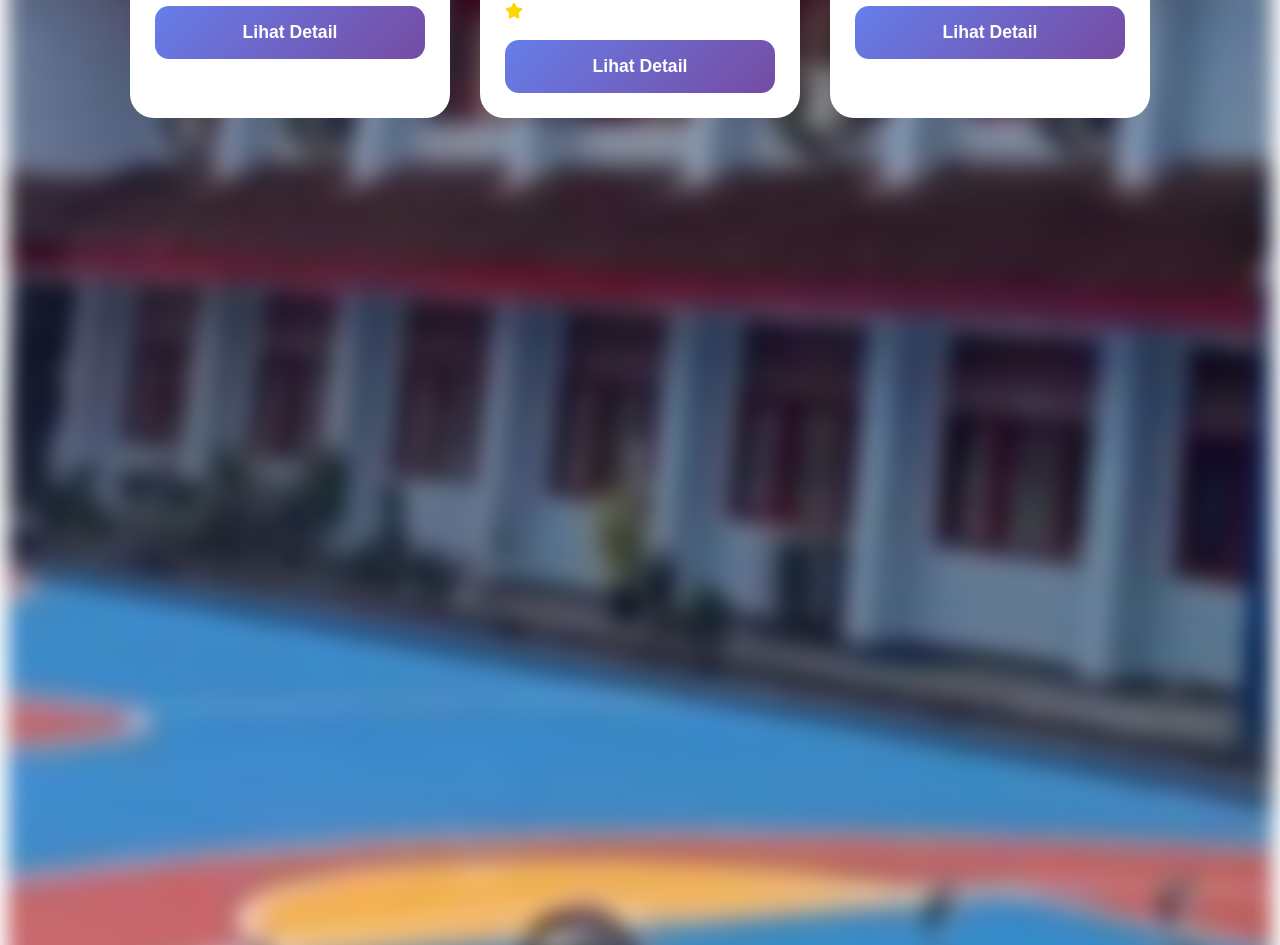
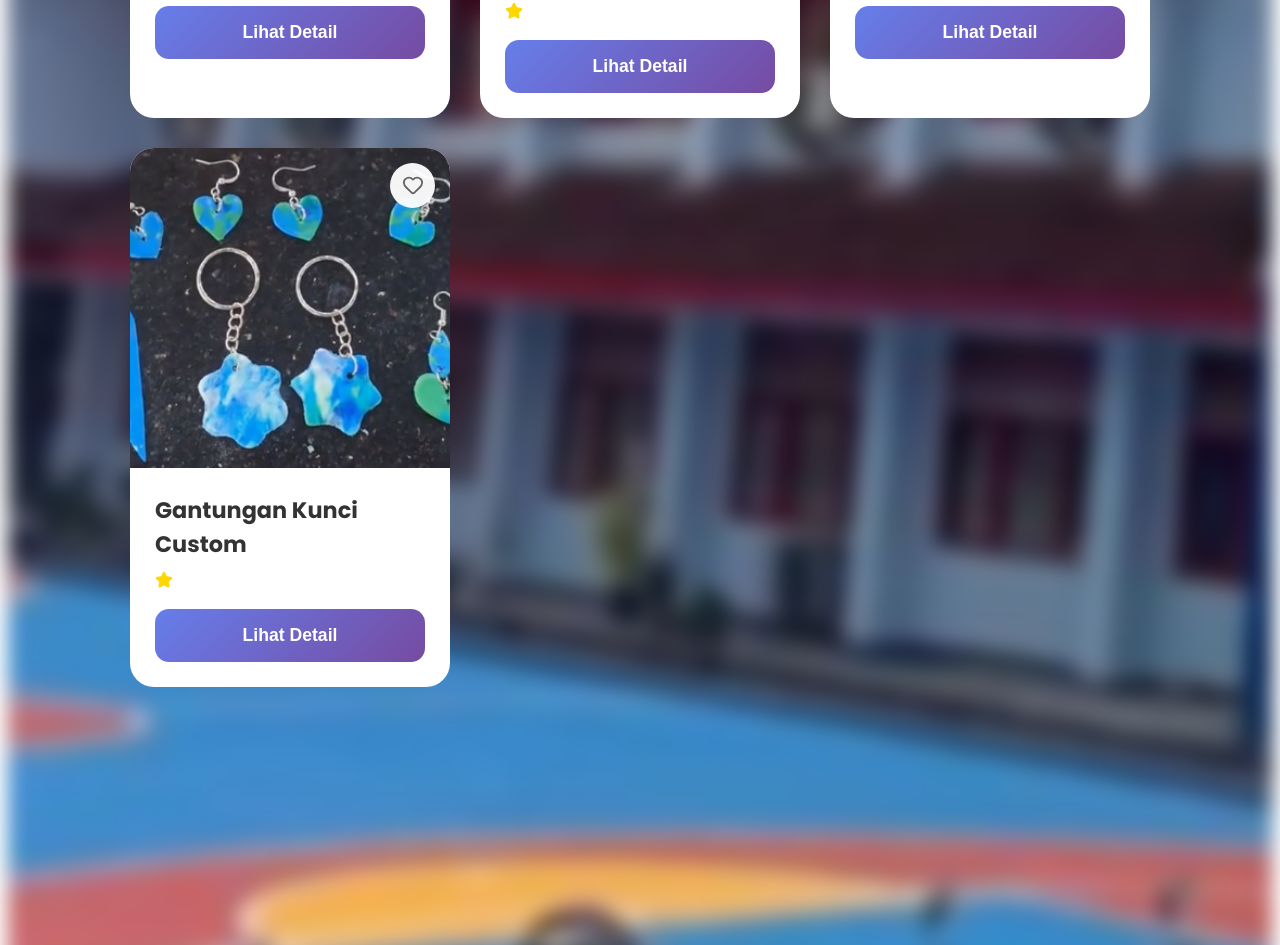
Before and after one commit to VictoriaYukii/WebsiteExpoYadika9, a React (Vite) app: page / in a window 1280 px wide. Shown: the part 1566-2511 px from the top of the page. Built offline with nearby package versions, Linux system fonts and the light colour scheme.

Commit message:
itunya di iniin part 102938012983

```diff
--- a/src/App.jsx
+++ b/src/App.jsx
@@ -8,6 +8,7 @@ import Kipas from './Images/kipas.png';
 import Manik from './Images/manik.png';
 import Minuman from './Images/minuman.png';
 import calendar from './Images/calendarcustom.jpg';
+import ganci from './Images/ganci.jpeg';
 
 function App() {
   const categories = [
@@ -129,6 +130,22 @@ function App() {
       ],
       targetPasar: 'para pengguna kipas angin yang ingin memiliki kipas dengan desain unik sesuai selera mereka.',
     },
+    {
+      id: 7,
+      name: 'Gantungan Kunci Custom',
+      categories: ['Fashion', 'All'],
+      image: ganci,
+      liked: false,
+      detail: 'Gantungan kunci yang terbuat dari tutup botol bekas yang dibentuk dan dihias sesuai keinginan.',
+      bahan: [
+        'Tutup Botol Bekas',
+        'Kertas Baking Sheet (Untuk lapisan menahan panas saat membentuk tutup botol)',
+        'Gantungan Kunci Polos',
+        'Lem Perekat (Untuk Menempelkan Desain pada Tutup Botol)',
+      ],
+      targetPasar: 'Individu yang menyukai aksesori unik dan personalisasi barang-barang sehari-hari dan pecinta kerajinan tangan.',
+
+    }
   ];
 
   const [selectedCategory, setSelectedCategory] = useState('All');
```
Also changed, not shown: src/Images/ganci.jpeg (added).
